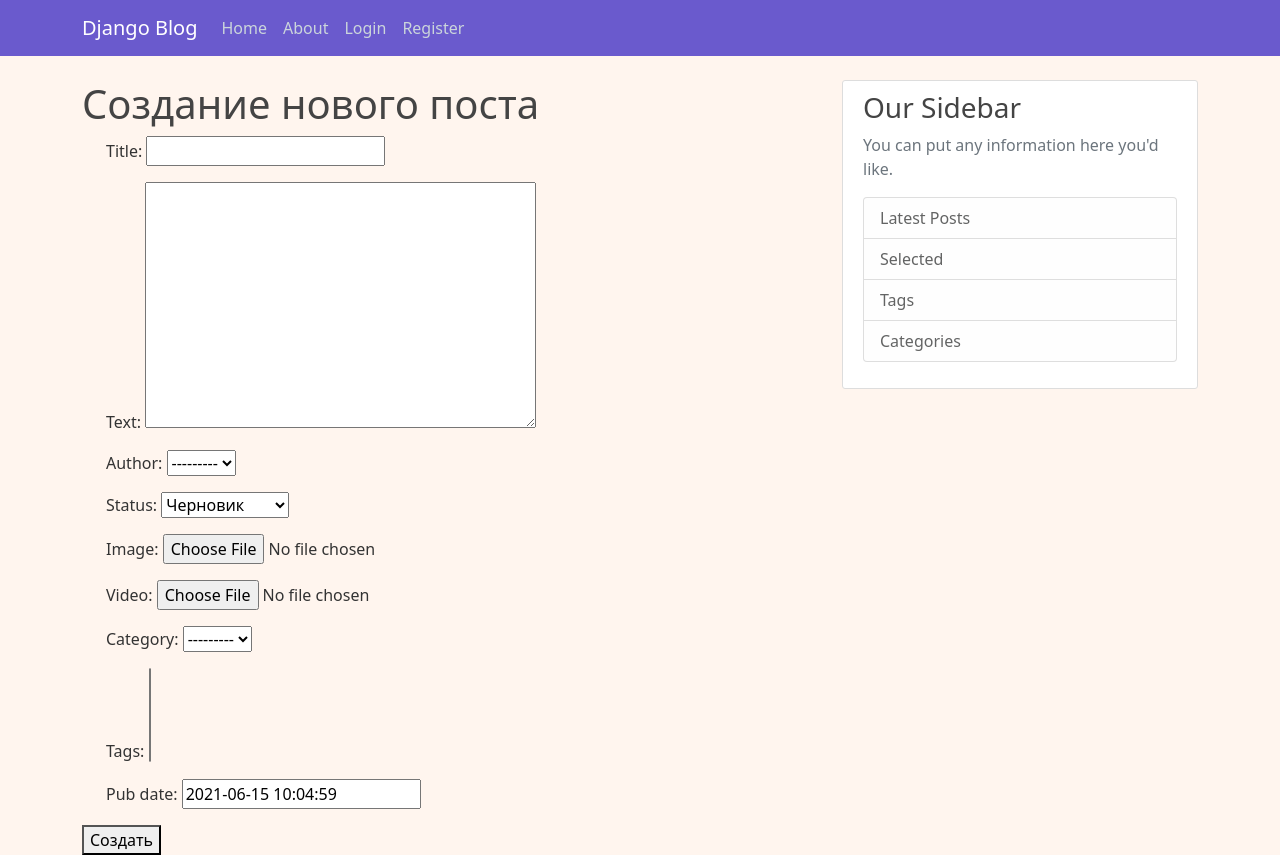
After one commit to skantrop/blog_project, a Django app: page /post/new/ in a window 1280 px wide. The commit adds this page. Run offline with Django 3.2, Linux system fonts and the light colour scheme; data that the repository does not hold is empty; some libraries are stand-ins or nearby versions.

Commit message:
version2

```diff
--- /dev/null
+++ b/blog/forms.py
@@ -0,0 +1,19 @@
+from datetime import datetime
+
+from django import forms
+
+from blog.models import Post
+
+
+class CreatePostForm(forms.ModelForm):
+    pub_date = forms.DateTimeField(initial=datetime.now().strftime('%Y-%m-%d %H:%M:%S'), required=False)
+
+    class Meta:
+        model = Post
+        fields = '__all__'
+
+
+class UpdatePostForm(forms.ModelForm):
+    class Meta:
+        model = Post
+        fields = ['title', 'text', 'image', 'category', 'tags']
--- a/blog/models.py
+++ b/blog/models.py
@@ -1,6 +1,6 @@
 from django.contrib.auth import get_user_model
 from django.db import models
-
+from django.urls import reverse
 
 User = get_user_model()
 
@@ -26,7 +26,6 @@ class Post(models.Model):
         ('published', 'Опубликован'),
         ('draft', 'Черновик')
     )
-
     title = models.CharField(max_length=100)
     text = models.TextField()
     author = models.ForeignKey(User,
@@ -43,3 +42,6 @@ class Post(models.Model):
 
     def __str__(self):
         return self.title
+
+    def get_absolute_url(self):
+        return reverse('post-detail', kwargs={'pk': self.pk})
--- /dev/null
+++ b/blog/templates/base.html
@@ -0,0 +1,66 @@
+{% load static %}
+<!DOCTYPE html>
+<html>
+<head>
+
+    <!-- Required meta tags -->
+    <meta charset="utf-8">
+    <meta name="viewport" content="width=device-width, initial-scale=1, shrink-to-fit=no">
+
+    <link href="https://cdn.jsdelivr.net/npm/bootstrap@5.0.1/dist/css/bootstrap.min.css" rel="stylesheet" integrity="sha384-+0n0xVW2eSR5OomGNYDnhzAbDsOXxcvSN1TPprVMTNDbiYZCxYbOOl7+AMvyTG2x" crossorigin="anonymous">
+    <link rel="stylesheet" type="text/css" href="{% static 'blog/style.css' %}">
+
+        <title>Django Blog</title>
+
+</head>
+<body>
+    <header class="site-header">
+      <nav class="navbar navbar-expand-md navbar-dark bg-steel fixed-top">
+        <div class="container">
+          <a class="navbar-brand mr-4" href="{% url 'index-page' %}">Django Blog</a>
+          <button class="navbar-toggler" type="button" data-toggle="collapse" data-target="#navbarToggle" aria-controls="navbarToggle" aria-expanded="false" aria-label="Toggle navigation">
+          <span class="navbar-toggler-icon"></span>
+          </button>
+          <div class="collapse navbar-collapse" id="navbarToggle">
+            <div class="navbar-nav mr-auto">
+              <a class="nav-item nav-link" href="{% url 'index-page' %}">Home</a>
+              <a class="nav-item nav-link" href="#">About</a>
+            </div>
+
+            <!-- Navbar Right Side -->
+            <div class="navbar-nav" >
+              <a class="nav-item nav-link" href="#">Login</a>
+              <a class="nav-item nav-link" href="#">Register</a>
+            </div>
+          </div>
+        </div>
+      </nav>
+    </header>
+    <main role="main" class="container">
+      <div class="row">
+        <div class="col-md-8">
+          {% block content %}{% endblock %}
+        </div>
+        <div class="col-md-4">
+          <div class="content-section">
+            <h3>Our Sidebar</h3>
+            <p class='text-muted'>You can put any information here you'd like.
+              <ul class="list-group">
+                <li class="list-group-item list-group-item-light">Latest Posts</li>
+                <li class="list-group-item list-group-item-light">Selected</li>
+                <li class="list-group-item list-group-item-light">Tags</li>
+                <li class="list-group-item list-group-item-light">Categories</li>
+              </ul>
+            </p>
+          </div>
+        </div>
+      </div>
+    </main>
+
+    <!-- Optional JavaScript -->
+    <!-- jQuery first, then Popper.js, then Bootstrap JS -->
+    <script src="https://code.jquery.com/jquery-3.2.1.slim.min.js" integrity="sha384-KJ3o2DKtIkvYIK3UENzmM7KCkRr/rE9/Qpg6aAZGJwFDMVNA/GpGFF93hXpG5KkN" crossorigin="anonymous"></script>
+    <script src="https://cdnjs.cloudflare.com/ajax/libs/popper.js/1.12.9/umd/popper.min.js" integrity="sha384-ApNbgh9B+Y1QKtv3Rn7W3mgPxhU9K/ScQsAP7hUibX39j7fakFPskvXusvfa0b4Q" crossorigin="anonymous"></script>
+    <script src="https://maxcdn.bootstrapcdn.com/bootstrap/4.0.0/js/bootstrap.min.js" integrity="sha384-JZR6Spejh4U02d8jOt6vLEHfe/JQGiRRSQQxSfFWpi1MquVdAyjUar5+76PVCmYl" crossorigin="anonymous"></script>
+</body>
+</html>
--- /dev/null
+++ b/blog/templates/blog/create_post_form.html
@@ -0,0 +1,9 @@
+{% extends 'base.html' %}
+{% block content %}
+    <h1>Создание нового поста</h1>
+    <form method="post" enctype="multipart/form-data">
+        {% csrf_token %}
+        <div class="container">{{ form.as_p }}</div>
+        <button type="submit">Создать</button>
+    </form>
+{% endblock %}
--- a/blog/urls.py
+++ b/blog/urls.py
@@ -1,13 +1,15 @@
-from django.conf.urls.static import static
 from django.urls import path
 from django.conf.urls.static import static
-from .views import index
 from django.conf import settings
+from blog.views import IndexPageView, PostDetailView, PostCreateView, EditPostView, DeletePostView
 
 
 urlpatterns = [
-    path('', index, name='home'),
-
+    path('', IndexPageView.as_view(), name='index-page'),
+    path('post/<int:pk>/', PostDetailView.as_view(), name='post-detail'),
+    path('post/new/', PostCreateView.as_view(), name='post-create'),
+    path('posts/update/<int:pk>/', EditPostView.as_view(), name='edit-post'),
+    path('posts/delete/<int:pk>/', DeletePostView.as_view(), name='delete-post'),
 ]
 
 if settings.DEBUG:
--- a/blog/views.py
+++ b/blog/views.py
@@ -1,11 +1,39 @@
 from django.shortcuts import render
-from .models import Category , Post
+from django.urls import reverse
+from django.views import View
+from django.views.generic import DetailView, CreateView, UpdateView, DeleteView
+
+from .forms import CreatePostForm, UpdatePostForm
+from .models import Post
 
 
-# def index(request):
-#     categories = Category.objects.all()
-#     return render(request, 'blog/index.html', context={'categories': categories})
+class IndexPageView(View):
+    def get(self, request):
+        posts = Post.objects.all()
+        return render(request, 'blog/index.html', {'posts': posts})
 
-def index(request):
-    posts = Post.objects.all()
-    return render(request, 'blog/index.html', context={'posts': posts})
+
+class PostDetailView(DetailView):
+    model = Post
+    template_name = 'blog/post_detail.html'
+    context_object_name = 'post'
+
+
+class PostCreateView(CreateView):
+    queryset = Post.objects.all()
+    template_name = 'blog/create_post_form.html'
+    form_class = CreatePostForm
+
+
+class EditPostView(UpdateView):
+    queryset = Post.objects.all()
+    template_name = 'blog/edit_post_form.html'
+    form_class = UpdatePostForm
+
+
+class DeletePostView(DeleteView):
+    queryset = Post.objects.all()
+    template_name = 'blog/delete_post.html'
+
+    def get_success_url(self):
+        return reverse('index-page')
--- /dev/null
+++ b/static/blog/style.css
@@ -0,0 +1,85 @@
+body {
+  background: #FFF5EE;
+  color: #333333;
+  margin-top: 5rem;
+}
+
+h1, h2, h3, h4, h5, h6 {
+  color: #444444;
+}
+
+ul {
+  margin: 0;
+}
+
+.bg-steel {
+  background-color: #6A5ACD;
+}
+
+.site-header .navbar-nav .nav-link {
+  color: #cbd5db;
+
+}
+
+.site-header .navbar-nav .nav-link:hover {
+  color: #ffffff;
+}
+
+.site-header .navbar-nav .nav-link.active {
+  font-weight: 500;
+}
+
+.content-section {
+  background: #ffffff;
+  padding: 10px 20px;
+  border: 1px solid #dddddd;
+  border-radius: 3px;
+  margin-bottom: 20px;
+}
+
+.article-title {
+  color: #444444;
+}
+
+a.article-title:hover {
+  color: #008080;
+  text-decoration: none;
+}
+
+.article-content {
+  white-space: pre-line;
+}
+
+img {
+  height: 400px;
+  width: 550px;
+  margin-right: 16px;
+}
+
+.article-metadata {
+  padding-bottom: 1px;
+  margin-bottom: 4px;
+  border-bottom: 1px solid #e3e3e3
+}
+
+.article-metadata a:hover {
+  color: #333;
+  text-decoration: none;
+}
+
+.article-svg {
+  width: 25px;
+  height: 25px;
+  vertical-align: middle;
+}
+
+.account-img {
+  height: 125px;
+  width: 125px;
+  margin-right: 20px;
+  margin-bottom: 16px;
+}
+
+.account-heading {
+  font-size: 2.5rem;
+}
```
Also changed, not shown: blog/templates/blog/delete_post.html (added, +12 -0 lines), blog/templates/blog/edit_post_form.html (added, +9 -0 lines), blog/templates/blog/index.html (+12 -16 lines), blog/templates/blog/post_detail.html (added, +21 -0 lines), media/posts/foodblog.jpg (added), media/posts/foodblog_Cy0v9Rd.jpg (added).
